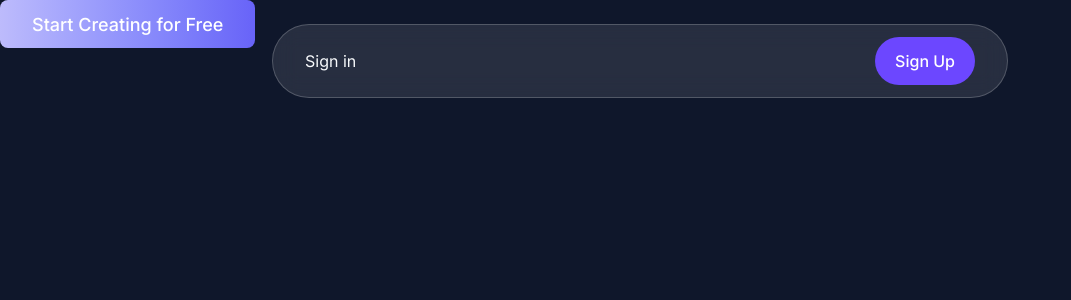
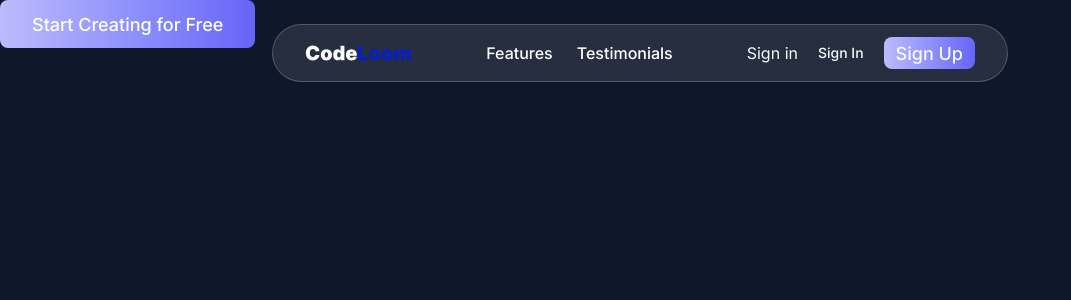
Before and after one commit to Neath3333/AI-Creator-Platform, a Next.js app: page / in a window 1280 px wide. Shown: the top 300 px of the page, without its empty margins (0-1071 px from the left). Built offline with nearby package versions, Linux system fonts and the light colour scheme; no server answers.

Commit message:
fix: resolve Convex validation and header hydration errors

```diff
--- a/convex/users.js
+++ b/convex/users.js
@@ -32,8 +32,8 @@ export const store = mutation({
       email: identity.email ?? "",        // add email
       createdAt: now,                      // add createdAt timestamp
       lastActiveAt: now,                   // add lastActiveAt timestamp
-      image: identity.imageUrl ?? null,    // optional
-      username: identity.username ?? null, // optional
+      image: identity.imageUrl || undefined,    // optional (undefined if not present or null)
+      username: identity.username || undefined, // optional (undefined if not present or null)
     });
   },
 });
--- a/src/components/ui/header.tsx
+++ b/src/components/ui/header.tsx
@@ -12,28 +12,58 @@ import {
 import { Authenticated, Unauthenticated } from "convex/react";
 import { useStoreUser } from "../../../hooks/use-store-user";
 import { BarLoader } from "react-spinners";
+import Link from "next/link";
+import Image from "next/image";
+import { usePathname } from "next/navigation";
+import { Button } from "./button";
 
 const Header = () => {
 
-    const {  isAuthenticated,isLoading }= useStoreUser();
+    const { isAuthenticated, isLoading } = useStoreUser();
+    const path = usePathname();
     return (
         <div className="fixed top-6 left-1/2 transform -translate-x-1/2 z-50 w-full max-w-3xl px-4">
             <div className="backdrop-blur-md bg-white/10 border border-white/20 rounded-full px-4 sm:px-6 md:px-8 py-3 flex items-center justify-between gap-2 ">
+                <Link href="/" className="flex-shrink-0">
+                    <Image
+                        src="/logo.svg"
+                        alt="Logo"
+                        width={98}
+                        height={32}
+                        className="h-4 sm:h-6 w-auto object-contain"
+                    />
+                </Link>
+
+                {path === '/' && (
+                    <div className="hidden lg:flex space-x-6 flex-1 justify-center">
+                        <Link
+                            href="#features"
+                            className="text-white font-medium transition-all duration-300
+                    hover:text-[#2e27eaff] cursor-pointer">
+                            Features
+                        </Link>
+                        <Link
+                            href="#testimonials"
+                            className="text-white font-medium transition-all duration-300
+                    hover:text-[#2e27eaff] cursor-pointer"> Testimonials</Link>
+                    </div>
+                )}
+                <Authenticated>
+                    <UserButton />
+                </Authenticated>
+
                 <Unauthenticated>
-            <SignInButton/>
+                    <SignInButton />
+                    <Button variant="ghost" size="sm">Sign In</Button>
                     <SignUpButton>
-                <button className="bg-[#6c47ff] text-white rounded-full font-medium text-sm sm:text-base h-10 sm:h-12 px-4 sm:px-5 cursor-pointer">
-                    Sign Up
-                </button>
+                        <Button variant="gradient" size="sm" className="whitespace-nowrap">Sign Up</Button>
                     </SignUpButton>
                 </Unauthenticated>
-        <Authenticated>
-            <UserButton/>
-        </Authenticated>
 
-        {isLoading &&(
+
+                {isLoading && (
                     <div className="fixed bottom-0 left-0 w-full z-40 flex justify-center">
-                <BarLoader width ={"95%"} color="#D8B4FE" />
+                        <BarLoader width={"95%"} color="#2e27eaff" />
                     </div>
                 )}
             </div>
```
Also changed, not shown: 1 other file (tests, documents, lock files or other folders). Lines whose indentation alone changed are shown as unchanged.
